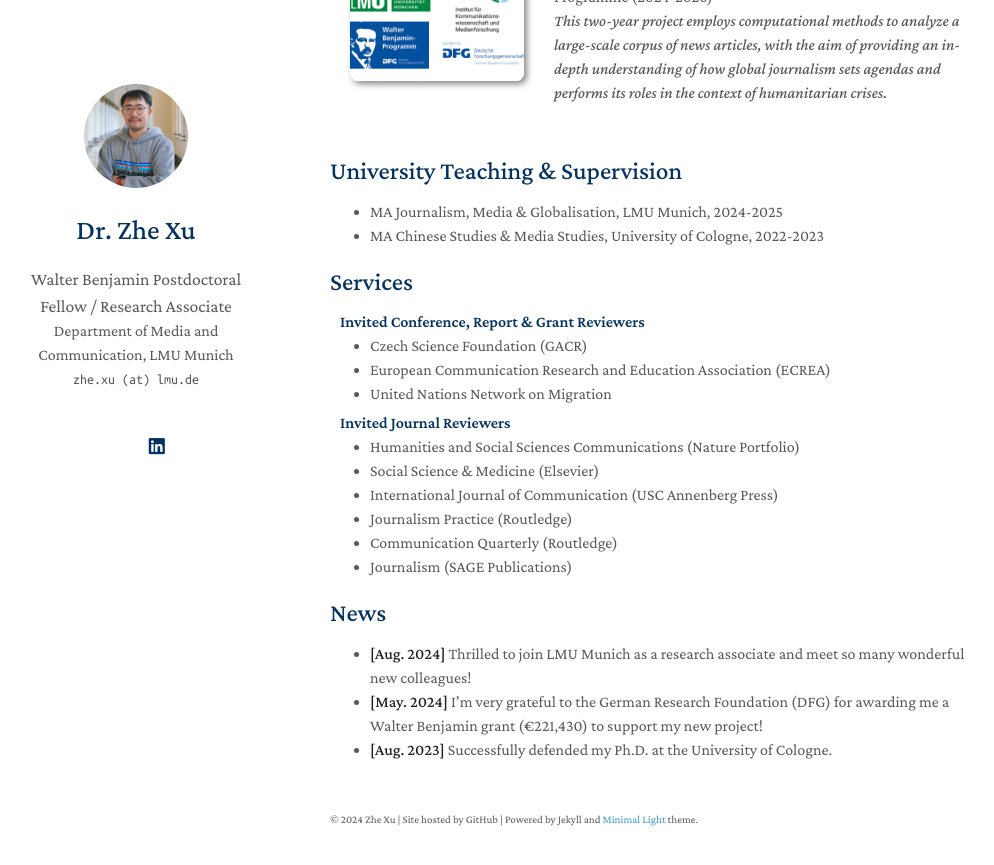
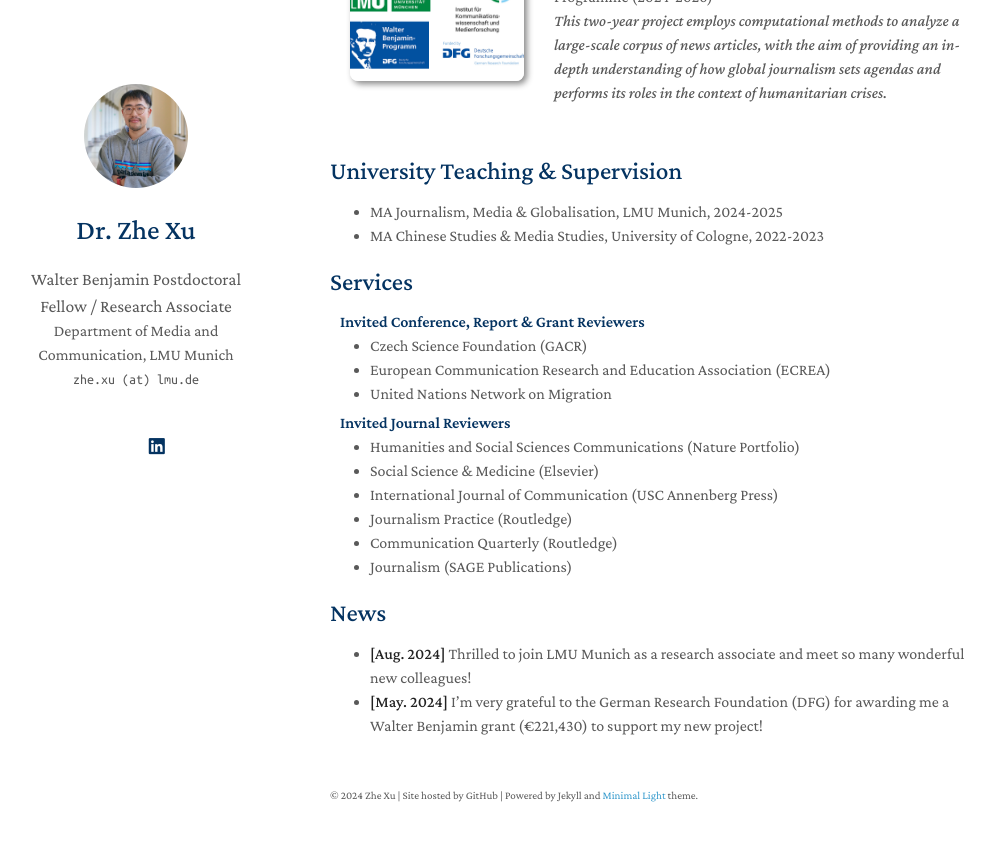
Before and after one commit to zhexuphd/home, a Jekyll site: the page built from index.md, in a window 1280 px wide and 900 px high, scrolled down 1077 px. Shown: the top 865 px of the window, without its empty margins (140-1134 px from the left). Built offline with Jekyll 4.4.1, drawn with Linux system fonts in a browser that asks for light colours; a style sheet for code colours, icons or effects is not loaded; our own code applies the rules of GitHub Pages for plain Markdown files.

Commit message:
Update index.md

```diff
--- a/index.md
+++ b/index.md
@@ -25,4 +25,3 @@ When I’m not immersed in academia, you’ll likely find me hiking, mountaineer
 
 - **[Aug. 2024]** Thrilled to join LMU Munich as a research associate and meet so many wonderful new colleagues!
 - **[May. 2024]** I’m very grateful to the German Research Foundation (DFG) for awarding me a Walter Benjamin grant (€221,430) to support my new project!
-- **[Aug. 2023]** Successfully defended my Ph.D. at the University of Cologne.
```
